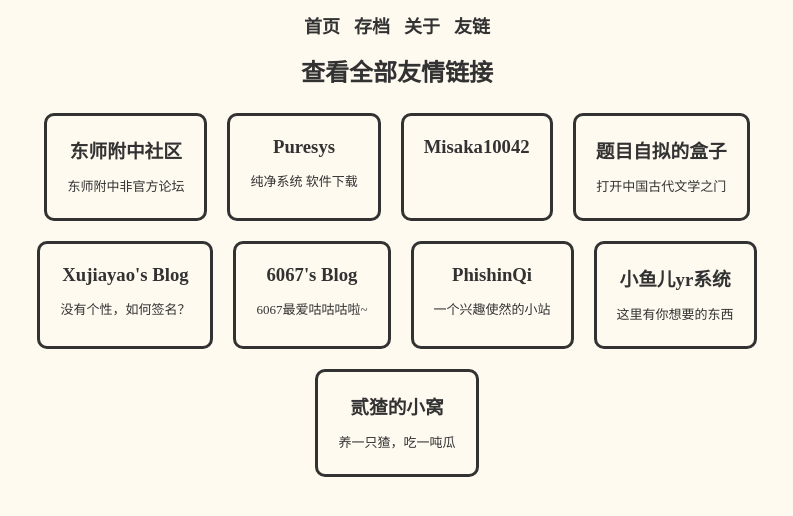
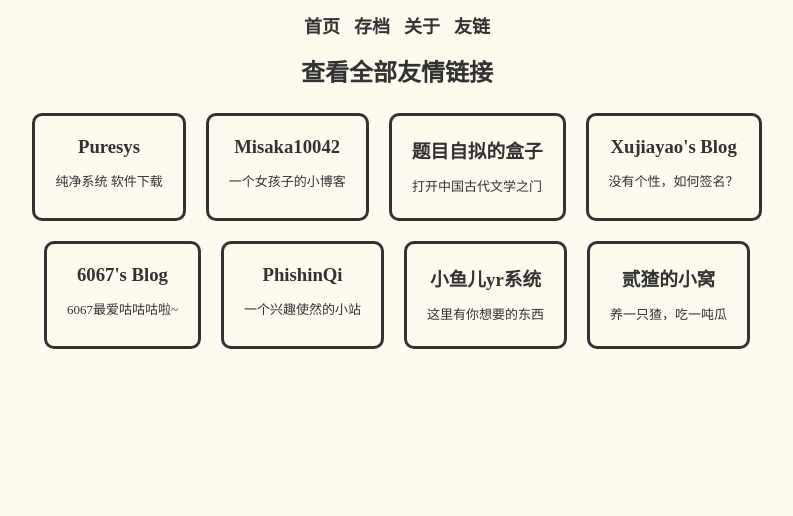
Before and after one commit to erythritols/erythritols.github.io, a plain HTML site: page link/index.html in a window 1280 px wide. Shown: the part 232-748 px from the top of the page, without its empty margins (243-1036 px from the left). Drawn offline with Linux system fonts and the light colour scheme.

Commit message:
2022042401

```diff
--- a/link/index.html
+++ b/link/index.html
@@ -25,16 +25,12 @@
 			<h2>查看全部友情链接</h2>
 			<article>
 				<section>
-					<a href="https://www.dsfzsq.com/" target="_blank" rel="noopener"><h3>东师附中社区</h3></a>
-					<p>东师附中非官方论坛</p>
-				</section>
-				<section>
 					<a href="https://www.puresys.net/" target="_blank" rel="noopener"><h3>Puresys</h3></a>
 					<p>纯净系统 软件下载</p>
 				</section>
 				<section>
 					<a href="https://www.mis1042.com/" target="_blank" rel="noopener"><h3>Misaka10042</h3></a>
-					<p></p>
+					<p>一个女孩子的小博客</p>
 				</section>
 				<section>
 					<a href="https://tmzncty.cn/" target="_blank" rel="noopener"><h3>题目自拟的盒子</h3></a>
```
